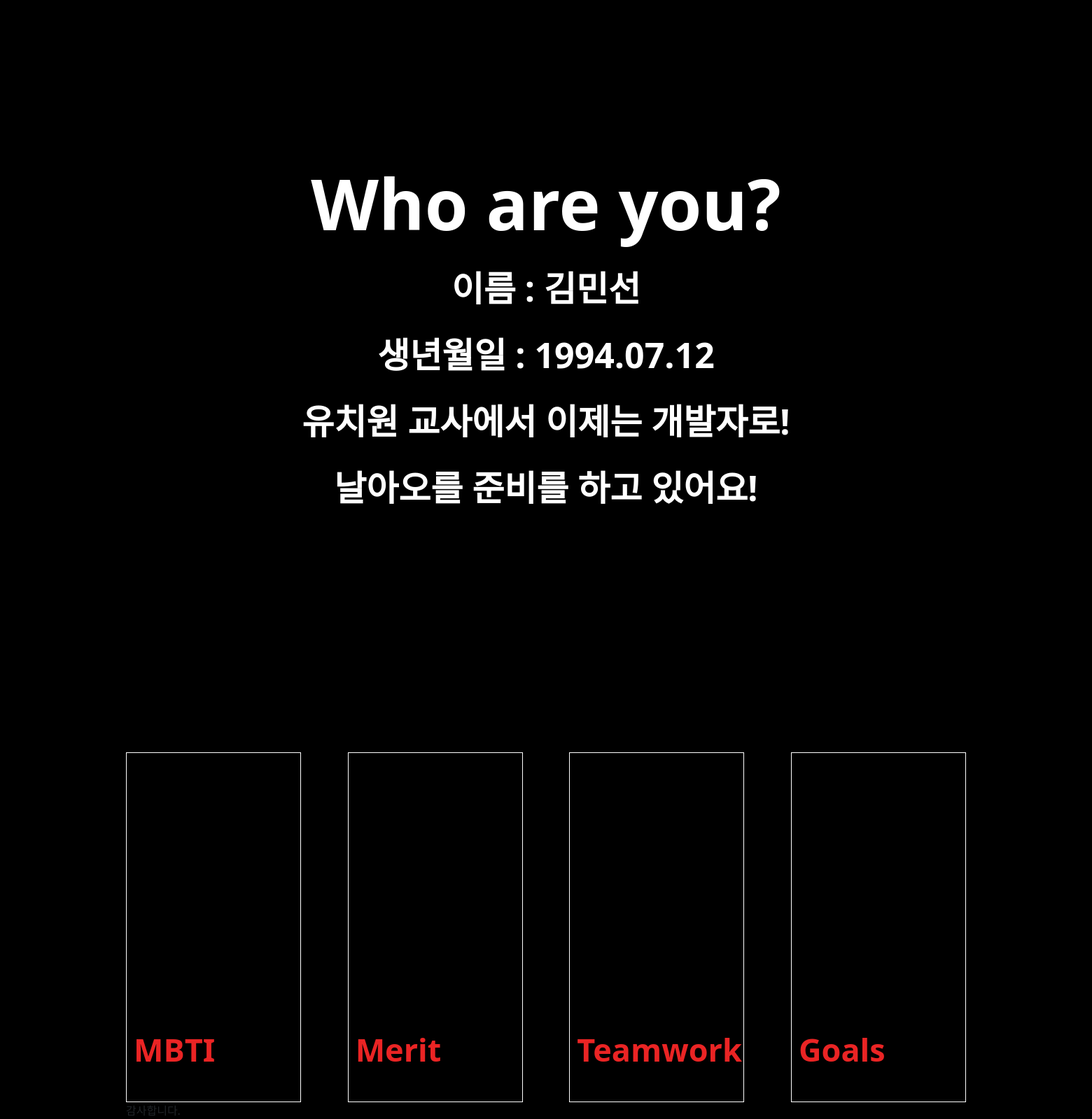
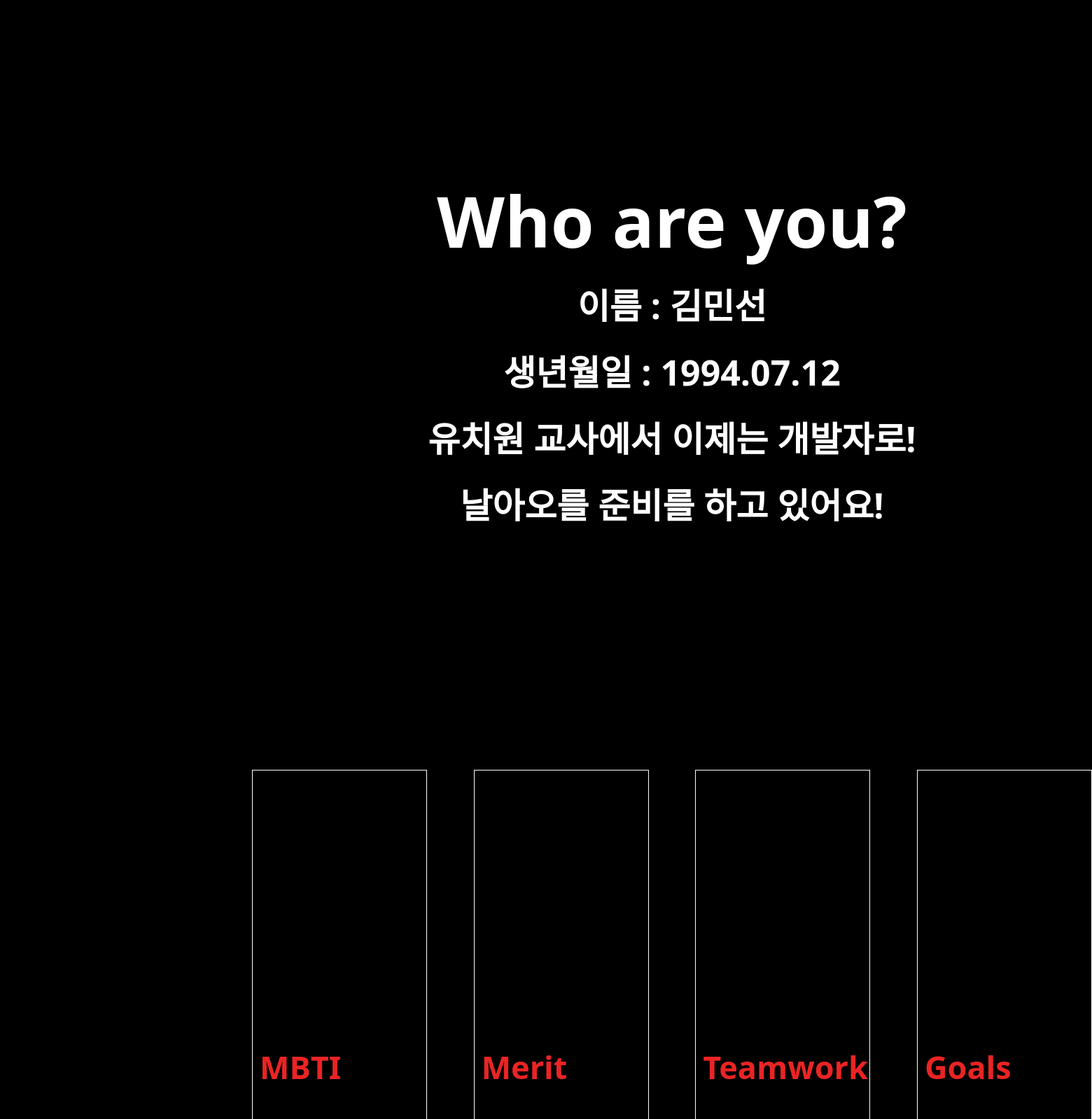
Before and after one commit to jenyglee/sparta-team-8, a Flask app: page /minseon in a window 1560 px wide. Shown: the part 630-2229 px from the top of the page at 70% size. Run offline with Flask 2, Linux system fonts and the light colour scheme; some web fonts are replaced.

Commit message:
민선 개인페이지 최최최최종수정

```diff
--- a/templates/info-jaewon/index.html
+++ b/templates/info-jaewon/index.html
@@ -266,7 +266,6 @@
         <li class="nav-item">
           <a class="nav-link text-light" href="#" onClick="window.location.href='/guest-book'">방명록</a>
         </li>
-
       </ul>
     </div>
   </div>
--- a/templates/info-minseon/index.html
+++ b/templates/info-minseon/index.html
@@ -17,16 +17,29 @@
 </head>
 <style>
     body {
-        margin: 0 auto;
         width: 1200px;
         background-color: black;
+        display: flex;
+        flex-direction: column;
+        justify-content: center;
+        position: relative;
     }
 
-    /*메뉴바*/
+    main{
+        position: absolute;
+        top:25px;
+        left: 30%;
+        width: 1200px;
+        margin: 0 auto;
+    }
+
+
+    메뉴바
     .menuBar {
         display: flex;
         justify-content: center;
         align-items: center;
+        z-index: 999;
 
 
     }
@@ -41,6 +54,7 @@
         font-weight: 900;
         font-size: 20px;
     }
+
 
     /*첫번째 아티클*/
     .bg {
@@ -64,7 +78,7 @@
         font-weight: 900;
         color: aliceblue;
         font-family: 'Nanum Brush Script', cursive;
-        z-index: 999;
+        z-index: 555;
     }
 
     .bg_img > img {
@@ -363,28 +377,24 @@
 
 </script>
 <body>
-<!--navbar입니다-->
+
     <nav class="navbar navbar-expand-lg navbar-light bg-dark">
       <div class="container-fluid">
-            <button class="navbar-toggler" type="button" data-bs-toggle="collapse" data-bs-target="#navbarNav"
-                    aria-controls="navbarNav" aria-expanded="false" aria-label="Toggle navigation">
+        <button class="navbar-toggler" type="button" data-bs-toggle="collapse" data-bs-target="#navbarNav" aria-controls="navbarNav" aria-expanded="false" aria-label="Toggle navigation">
           <span class="navbar-toggler-icon"></span>
         </button>
         <div class="collapse navbar-collapse" id="navbarNav">
           <ul class="navbar-nav">
             <li class="nav-item">
-                        <a class="nav-link active text-light" aria-current="page" href="#"
-                           onClick="window.location.href='/'">홈</a>
+              <a class="nav-link active text-light" aria-current="page" href="#" onClick="window.location.href='/'">홈</a>
             </li>
             <li class="nav-item">
               <a class="nav-link text-light" href="#" onClick="window.location.href='/guest-book'">방명록</a>
             </li>
-
           </ul>
         </div>
       </div>
     </nav>
-
 
     <main>
         <div class="bg">
```
Lines whose indentation alone changed are shown as unchanged.
